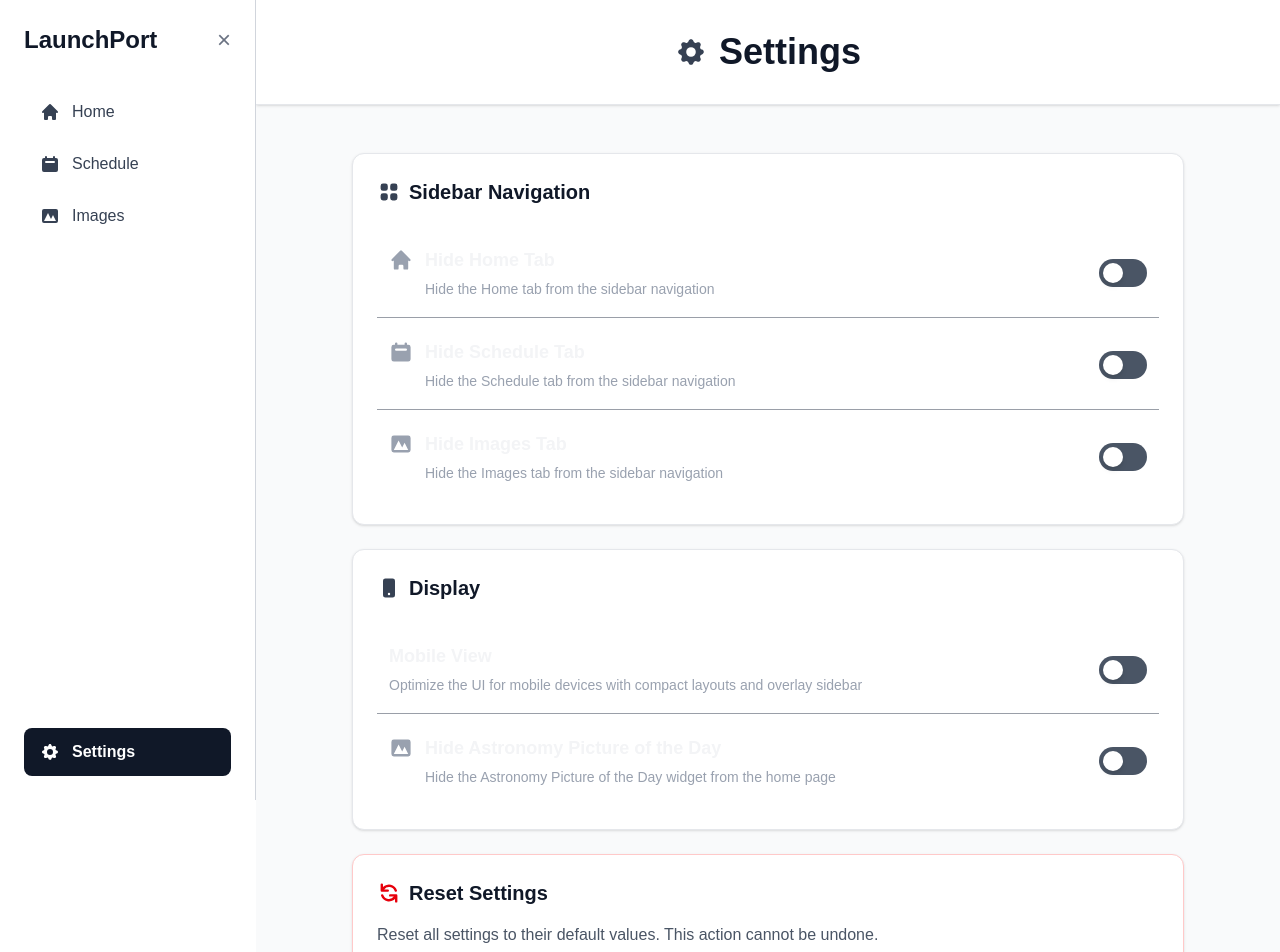
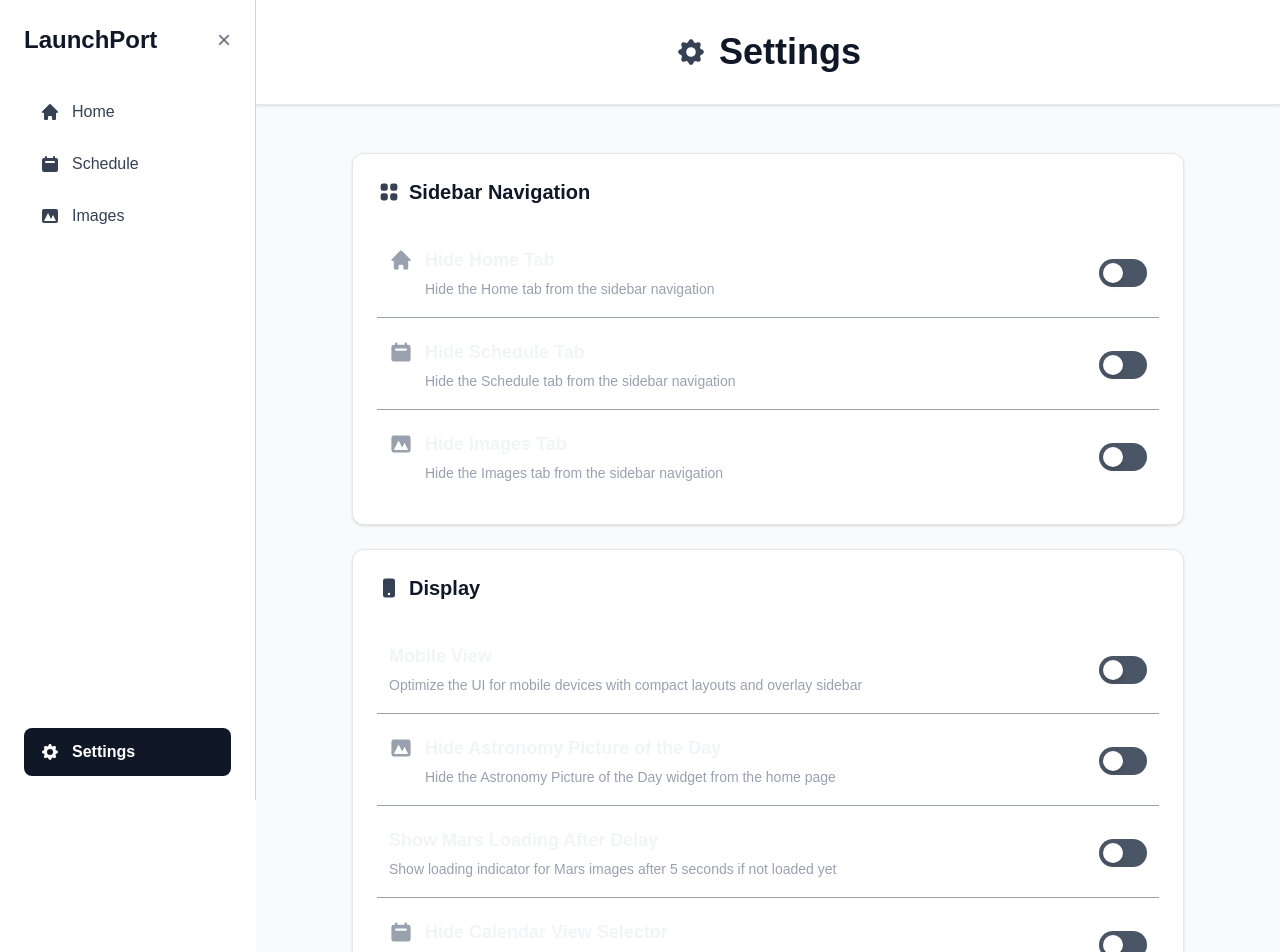
Before and after one commit to GamerC0der/launchport, a Next.js app in the folder nextjs/: page /settings in a window 1280 px wide. Shown: the top 952 px of the page. Built offline with nearby package versions, Linux system fonts and the light colour scheme.

Commit message:
Add Hide Selector

```diff
--- a/nextjs/app/calendar/page.tsx
+++ b/nextjs/app/calendar/page.tsx
@@ -1,6 +1,7 @@
 'use client';
 import React, { useState, useEffect } from 'react';
 import { HiMagnifyingGlass, HiXMark, HiCalendar, HiListBullet } from 'react-icons/hi2';
+import { useSettings } from '../hooks/useSettings';
 
 interface Launch {
   name: string;
@@ -169,6 +170,7 @@ function CalendarView({ launches, onLaunchClick }: CalendarViewProps) {
 }
 
 export default function Schedule() {
+  const settings = useSettings();
   const [selectedLaunch, setSelectedLaunch] = useState<Launch | null>(null);
   const [pastLaunches, setPastLaunches] = useState<Launch[]>([]);
   const [nextLaunches, setNextLaunches] = useState<Launch[]>([]);
@@ -305,6 +307,7 @@ export default function Schedule() {
     <div className="p-8 overflow-y-auto h-screen">
       <h1 className="text-3xl font-bold mb-6 text-center">Launch Schedule</h1>
 
+      {!settings.hideCalendarViewSelector && (
         <div className="mb-6 flex justify-center">
           <div className="flex bg-gray-100 dark:bg-gray-800 rounded-lg p-1">
             <button
@@ -331,6 +334,7 @@ export default function Schedule() {
             </button>
           </div>
         </div>
+      )}
 
       <div className="mb-6 flex flex-col items-center gap-4">
         <div className="w-full max-w-2xl relative">
--- a/nextjs/app/settings/page.tsx
+++ b/nextjs/app/settings/page.tsx
@@ -11,6 +11,8 @@ export default function SettingsPage() {
     hideScheduleTab: false,
     mobileView: false,
     hideAPOD: false,
+    showMarsLoadingAfterDelay: false,
+    hideCalendarViewSelector: false,
   });
 
   useEffect(() => {
@@ -139,6 +141,17 @@ export default function SettingsPage() {
               settingKey="hideAPOD"
               icon={HiPhotograph}
             />
+            <ToggleSetting
+              label="Show Mars Loading After Delay"
+              description="Show loading indicator for Mars images after 5 seconds if not loaded yet"
+              settingKey="showMarsLoadingAfterDelay"
+            />
+            <ToggleSetting
+              label="Hide Calendar View Selector"
+              description="Hide the list/calendar view toggle buttons from the schedule page"
+              settingKey="hideCalendarViewSelector"
+              icon={HiCalendar}
+            />
           </div>
         </div>
 
--- a/nextjs/app/utils/settings.ts
+++ b/nextjs/app/utils/settings.ts
@@ -6,6 +6,8 @@ export interface Settings {
   hideScheduleTab: boolean;
   mobileView: boolean;
   hideAPOD: boolean;
+  showMarsLoadingAfterDelay: boolean;
+  hideCalendarViewSelector: boolean;
 }
 
 const defaultSettings: Settings = {
@@ -14,6 +16,8 @@ const defaultSettings: Settings = {
   hideScheduleTab: false,
   mobileView: false,
   hideAPOD: false,
+  showMarsLoadingAfterDelay: false,
+  hideCalendarViewSelector: false,
 };
 
 export function getSettings(): Settings {
```
Lines whose indentation alone changed are shown as unchanged.
